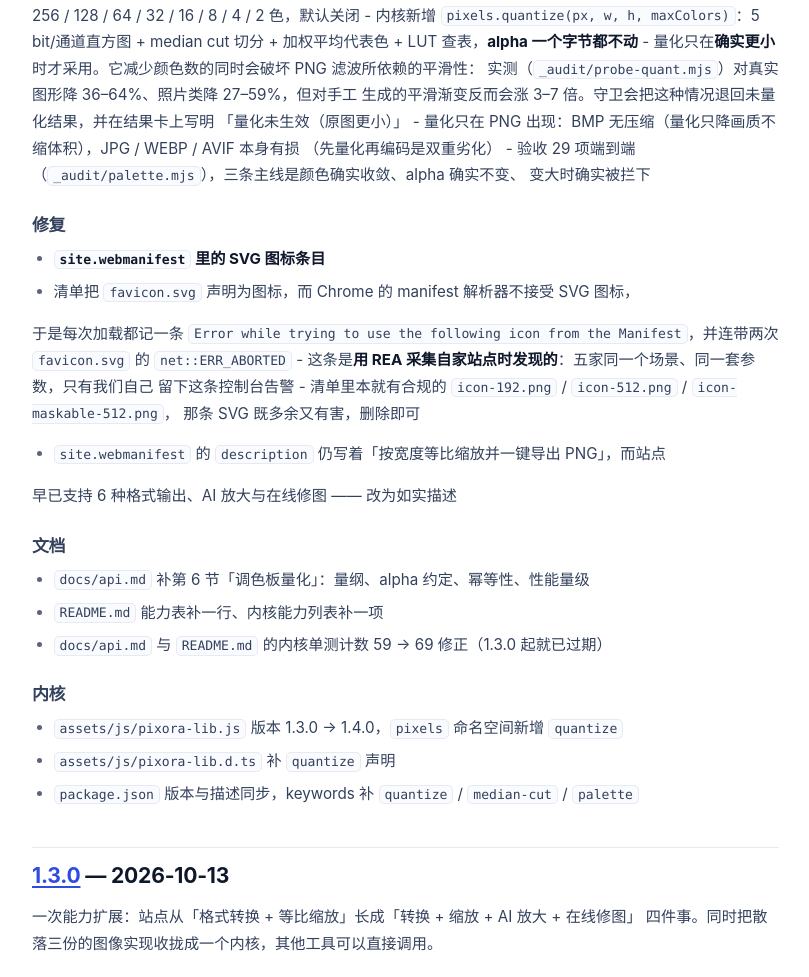
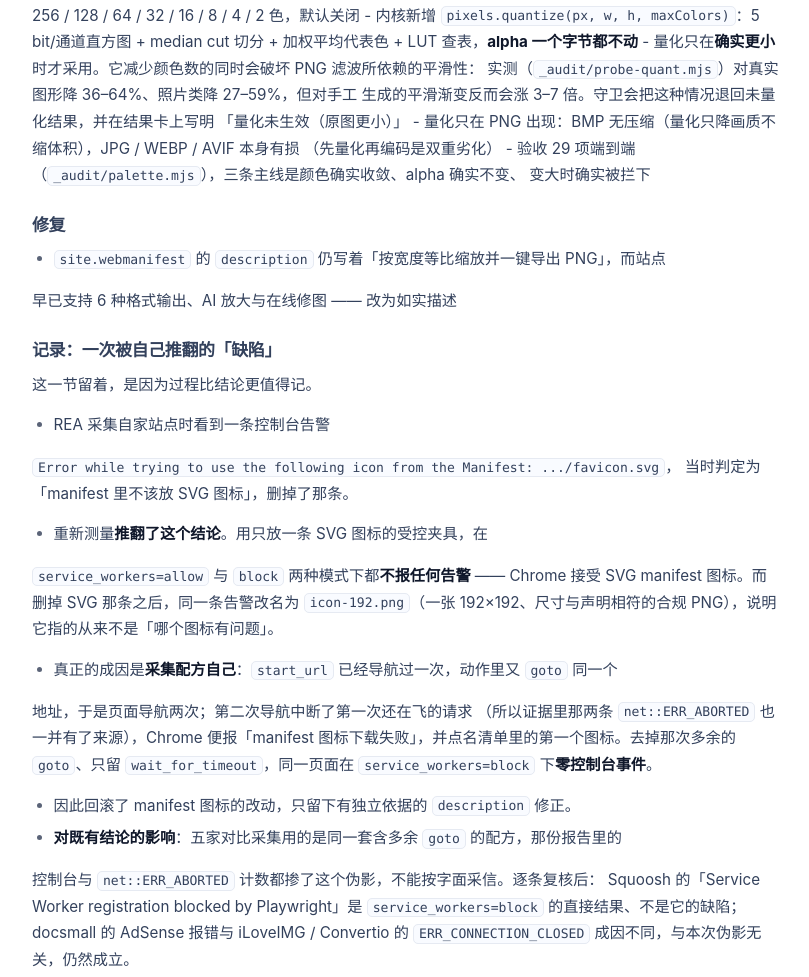
Before and after one commit to xuboboo/pixora, a website: page changelog.html in a window 1280 px wide. Shown: the part 770-1747 px from the top of the page, without its empty margins (48-857 px from the left). Drawn offline with Linux system fonts and the light colour scheme.

Commit message:
fix: 回滚 manifest 图标改动 —— 那条告警是采集配方的伪影，不是站点缺陷
上一版把一条控制台告警判定为「manifest 里不该放 SVG 图标」并删掉了那条。
重新测量后这个结论被推翻，故回滚图标改动，只保留有独立依据的 description 修正。

推翻过程（六份 REA 证据，见 _audit 与 rea-analysis/rea-2026-10-14/manifest-告警调查.md）：
- 受控夹具只放一条 SVG 图标、没有别的图标可以背锅，在 service_workers=allow
  与 block 两种模式下都不报任何告警 —— Chrome 接受 SVG manifest 图标
- 删掉 SVG 那条后，同一条告警改名为 icon-192.png，而它是一张 192×192、尺寸与
  声明相符、HTTP 200 的合规 PNG。告警指的从来不是「哪个图标有问题」，而是
  「manifest 图标这一整类抓取失败了」
- 真正成因是采集配方自己：start_url 已经导航过一次，动作里又 goto 同一个地址，
  页面导航两次，第二次中断了第一次还在飞的请求（证据里那两条 net::ERR_ABORTED
  同源），Chrome 遂报「manifest 图标下载失败」并点名清单里的第一个图标
- 去掉多余的 goto、只留 wait_for_timeout，同一页面在 service_workers=block 下
  events.retained = 0，零控制台事件

对既有结论的影响：五家对比采集用的是同一套含多余 goto 的旧配方，那份报告里的
控制台与 ERR_ABORTED 计数都掺了这个伪影。逐条复核后，Squoosh 的 Service Worker
告警属伪影；docsmall 的 AdSense 报错与 iLoveIMG / Convertio 的 ERR_CONNECTION_CLOSED
成因不同、仍然成立。

验收：fullaudit 915 / consistency 18 全绿

```diff
--- a/changelog.html
+++ b/changelog.html
@@ -160,15 +160,23 @@
       <article class="prose reveal">
 <p>本项目遵循 <a href="https://semver.org/lang/zh-CN/" target="_blank" rel="noopener">语义化版本</a>， 变更记录参考 <a href="https://keepachangelog.com/zh-CN/1.1.0/" target="_blank" rel="noopener">Keep a Changelog</a>。</p>
 <h2 id="1-4-0-2026-10-14"><a href="https://github.com/xuboboo/pixora/releases/tag/v1.4.0" target="_blank" rel="noopener">1.4.0</a> — 2026-10-14</h2>
-<p>一次「把同类工具的长处搬过来」的升级。用 REA 受控重放采集了四家同类工具 （Squoosh / iLoveIMG / Convertio / docsmall）并<strong>用同一把尺子量了自家站点</strong>， 按证据排出差距后落地：PNG 输出长出调色板量化，另修掉一条量自己时才暴露的 manifest 缺陷。</p>
+<p>一次「把同类工具的长处搬过来」的升级。用 REA 受控重放采集了四家同类工具 （Squoosh / iLoveIMG / Convertio / docsmall）并<strong>用同一把尺子量了自家站点</strong>， 按证据排出差距后落地 PNG 调色板量化；顺带修正一处过期的 manifest 文案， 并记录一次「先判定为缺陷、重新测量后又自己推翻」的过程。</p>
 <h3 id="新增">新增</h3>
 <ul><li><strong>PNG 调色板量化</strong></li><li>首页工具箱与 35 个转换页在输出 PNG 时多出一个「调色板量化」下拉，可选</li></ul>
 <p>    256 / 128 / 64 / 32 / 16 / 8 / 4 / 2 色，默认关闭   - 内核新增 <code>pixels.quantize(px, w, h, maxColors)</code>：5 bit/通道直方图 + median cut     切分 + 加权平均代表色 + LUT 查表，<strong>alpha 一个字节都不动</strong>   - 量化只在<strong>确实更小</strong>时才采用。它减少颜色数的同时会破坏 PNG 滤波所依赖的平滑性：     实测（<code>_audit/probe-quant.mjs</code>）对真实图形降 36–64%、照片类降 27–59%，但对手工     生成的平滑渐变反而会涨 3–7 倍。守卫会把这种情况退回未量化结果，并在结果卡上写明     「量化未生效（原图更小）」   - 量化只在 PNG 出现：BMP 无压缩（量化只降画质不缩体积），JPG / WEBP / AVIF 本身有损     （先量化再编码是双重劣化）   - 验收 29 项端到端（<code>_audit/palette.mjs</code>），三条主线是颜色确实收敛、alpha 确实不变、     变大时确实被拦下</p>
 <h3 id="修复">修复</h3>
-<ul><li><strong><code>site.webmanifest</code> 里的 SVG 图标条目</strong></li><li>清单把 <code>favicon.svg</code> 声明为图标，而 Chrome 的 manifest 解析器不接受 SVG 图标，</li></ul>
-<p>    于是每次加载都记一条 <code>Error while trying to use the following icon from the     Manifest</code>，并连带两次 <code>favicon.svg</code> 的 <code>net::ERR_ABORTED</code>   - 这条是<strong>用 REA 采集自家站点时发现的</strong>：五家同一个场景、同一套参数，只有我们自己     留下这条控制台告警   - 清单里本就有合规的 <code>icon-192.png</code> / <code>icon-512.png</code> / <code>icon-maskable-512.png</code>，     那条 SVG 既多余又有害，删除即可</p>
 <ul><li><code>site.webmanifest</code> 的 <code>description</code> 仍写着「按宽度等比缩放并一键导出 PNG」，而站点</li></ul>
 <p>  早已支持 6 种格式输出、AI 放大与在线修图 —— 改为如实描述</p>
+<h3 id="记录-一次被自己推翻的-缺陷">记录：一次被自己推翻的「缺陷」</h3>
+<p>这一节留着，是因为过程比结论更值得记。</p>
+<ul><li>REA 采集自家站点时看到一条控制台告警</li></ul>
+<p>  <code>Error while trying to use the following icon from the Manifest: .../favicon.svg</code>，   当时判定为「manifest 里不该放 SVG 图标」，删掉了那条。</p>
+<ul><li>重新测量<strong>推翻了这个结论</strong>。用只放一条 SVG 图标的受控夹具，在</li></ul>
+<p>  <code>service_workers=allow</code> 与 <code>block</code> 两种模式下都<strong>不报任何告警</strong> —— Chrome 接受   SVG manifest 图标。而删掉 SVG 那条之后，同一条告警改名为 <code>icon-192.png</code>（一张   192×192、尺寸与声明相符的合规 PNG），说明它指的从来不是「哪个图标有问题」。</p>
+<ul><li>真正的成因是<strong>采集配方自己</strong>：<code>start_url</code> 已经导航过一次，动作里又 <code>goto</code> 同一个</li></ul>
+<p>  地址，于是页面导航两次；第二次导航中断了第一次还在飞的请求   （所以证据里那两条 <code>net::ERR_ABORTED</code> 也一并有了来源），Chrome 便报「manifest   图标下载失败」，并点名清单里的第一个图标。去掉那次多余的 <code>goto</code>、只留   <code>wait_for_timeout</code>，同一页面在 <code>service_workers=block</code> 下<strong>零控制台事件</strong>。</p>
+<ul><li>因此回滚了 manifest 图标的改动，只留下有独立依据的 <code>description</code> 修正。</li><li><strong>对既有结论的影响</strong>：五家对比采集用的是同一套含多余 <code>goto</code> 的配方，那份报告里的</li></ul>
+<p>  控制台与 <code>net::ERR_ABORTED</code> 计数都掺了这个伪影，不能按字面采信。逐条复核后：   Squoosh 的「Service Worker registration blocked by Playwright」是 <code>service_workers=block</code>   的直接结果、不是它的缺陷；docsmall 的 AdSense 报错与 iLoveIMG / Convertio 的   <code>ERR_CONNECTION_CLOSED</code> 成因不同，与本次伪影无关，仍然成立。</p>
 <h3 id="文档">文档</h3>
 <ul><li><code>docs/api.md</code> 补第 6 节「调色板量化」：量纲、alpha 约定、幂等性、性能量级</li><li><code>README.md</code> 能力表补一行、内核能力列表补一项</li><li><code>docs/api.md</code> 与 <code>README.md</code> 的内核单测计数 59 → 69 修正（1.3.0 起就已过期）</li></ul>
 <h3 id="内核">内核</h3>
```
Also changed, not shown: feed.xml (+2 -2 lines), CHANGELOG.md, site.webmanifest.
